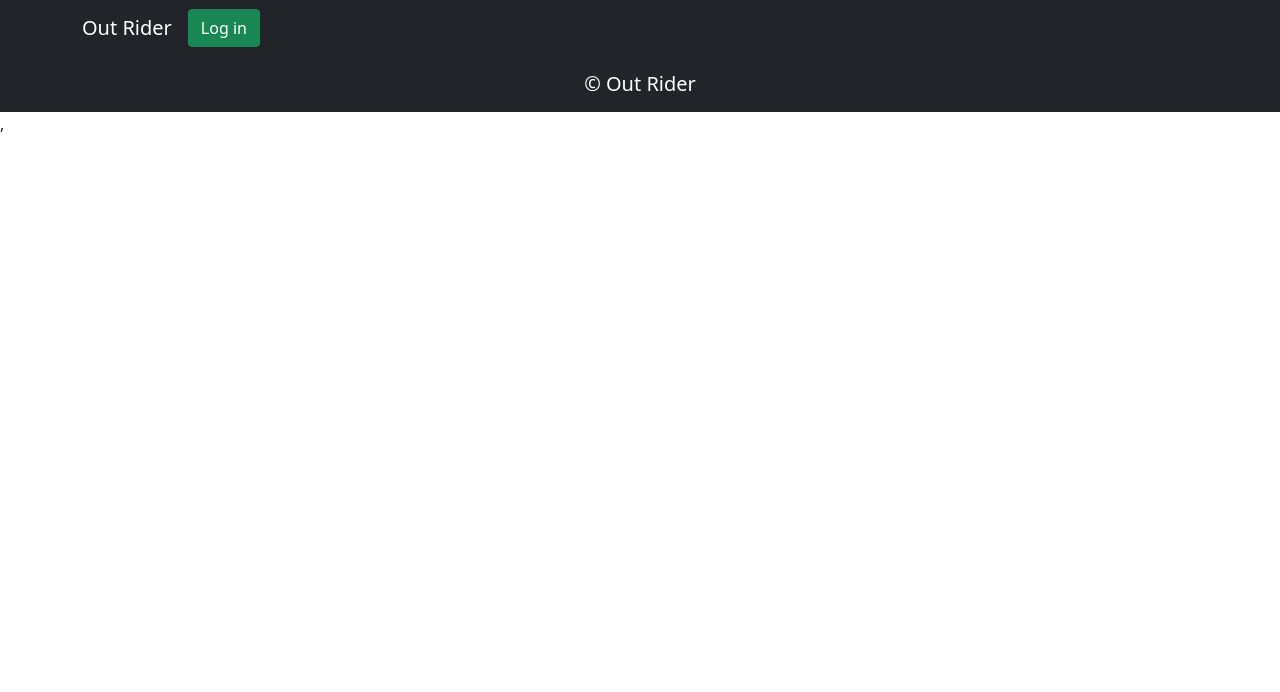
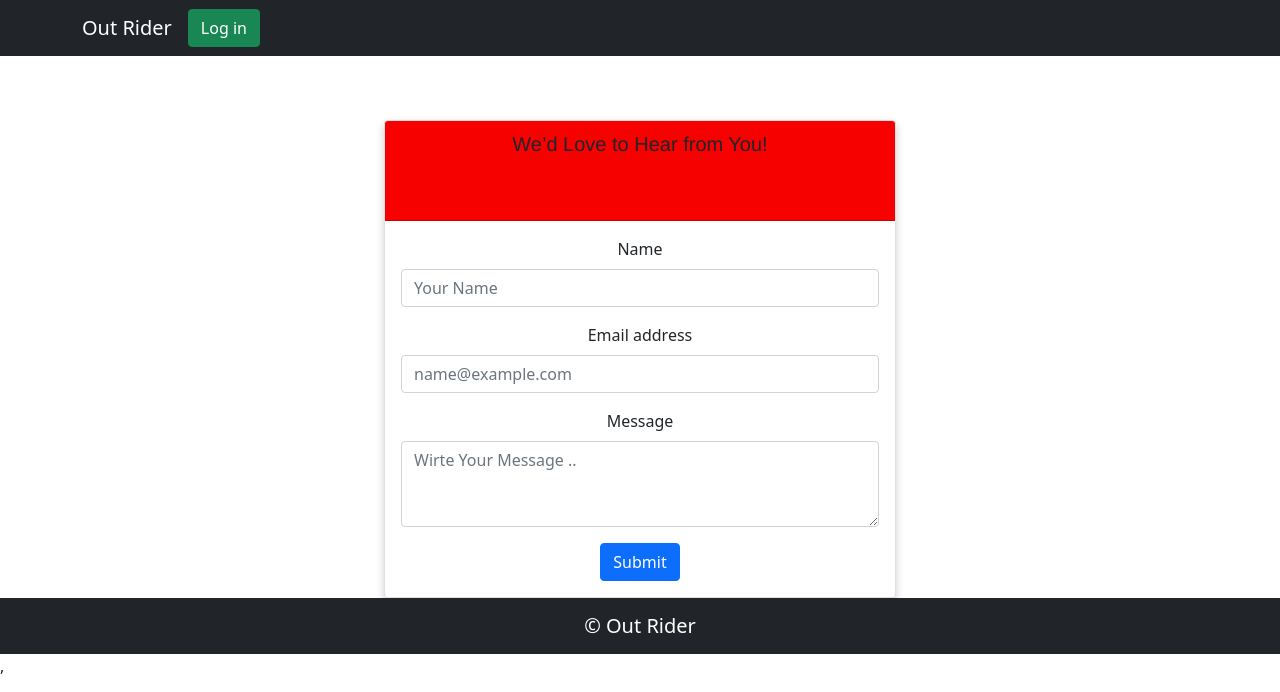
Before and after one commit to LTUC-STRIKERS/out-rider-frontend, a React (Create React App) app: page /contactus in a window 1280 px wide. Shown: the top 692 px of the page. Built offline with nearby package versions, Linux system fonts and the light colour scheme; no server answers.

Commit message:
contact us page

```diff
--- a/package.json
+++ b/package.json
@@ -11,6 +11,7 @@
     "axios": "^0.21.1",
     "bootstrap": "^5.1.0",
     "mapbox-gl": "^0.41.0",
+    "nodemailer": "^6.6.3",
     "react": "^17.0.2",
     "react-bootstrap": "^2.0.0-beta.6",
     "react-dom": "^17.0.2",
--- a/src/header-components/Header.js
+++ b/src/header-components/Header.js
@@ -1,6 +1,6 @@
 import React from 'react';
 import 'bootstrap/dist/css/bootstrap.min.css';
-import { Navbar, Nav,Form,Button,FormControl } from 'react-bootstrap';
+import { Navbar, Nav, Form, Button, FormControl } from 'react-bootstrap';
 import { Link } from "react-router-dom";
 import './Header.css';
 import LoginButton from '../auth-components/LoginButton';
@@ -31,6 +31,7 @@ class Header extends React.Component {
                 <Link className="ml-auto" to="/MyFavorite">MY Favorites</Link>
 
                 <Link className="ml-auto" to="/aboutus">ABout Us</Link>
+                <Link className="ml-auto" to="/contactus">Contact Us</Link>
               </Nav>
               <LogoutButton />
 
@@ -43,7 +44,7 @@ class Header extends React.Component {
                   aria-label="Search"
                 />
 
-              <Button  style={{ marginLeft: "10px" }} variant="outline-success" variant="secondary" type="submit">
+                <Button style={{ marginLeft: "10px" }} variant="outline-success" variant="secondary" type="submit">
                   {/* <Redirect  to="/" /> */}
                   Explore!
 
--- a/src/main-components/App.js
+++ b/src/main-components/App.js
@@ -8,6 +8,7 @@ import MyFavorites from "./MyFavorites";
 import { withAuth0 } from "@auth0/auth0-react";
 import Favorites from "./fav-components/Favorites";
 import AboutUs from "./AboutUs";
+import ContactUs from "./ContactUs";
 const axios = require("axios");
 
 class App extends React.Component {
@@ -77,7 +78,7 @@ class App extends React.Component {
           status: locationData.status,
           statusText: locationData.statusText,
         });
-        console.log('sssssssssssssssssssss',this.state.cityLocation);
+        console.log('sssssssssssssssssssss', this.state.cityLocation);
       })
       .catch((error) => {
         if (error.response) {
@@ -95,7 +96,7 @@ class App extends React.Component {
       await this.setState({
         restaurants: restaurants.data,
       });
-      console.log(' insid rasturant:',this.state.restaurants);
+      console.log(' insid rasturant:', this.state.restaurants);
     } catch (error) {
       console.log("ERROR");
     }
@@ -127,7 +128,9 @@ class App extends React.Component {
             <Route exact path="/aboutus">
               <AboutUs />
             </Route>
-
+            <Route exact path="/contactus">
+              <ContactUs />
+            </Route>
           </Switch>
           <Footer />
         </Router>
--- /dev/null
+++ b/src/main-components/ContactUs.css
@@ -0,0 +1,25 @@
+#header{
+    font-size:20px;
+    font-family: 'Franklin Gothic Medium', 'Arial Narrow', Arial, sans-serif;
+    height:100px;
+    background-color: #F60000;
+
+}
+.text-center {
+    box-shadow: 0 4px 8px 0 rgba(0,0,0,0.2);
+    transition: 0.3s;
+    width: 40%;
+    margin-left: 30%;
+    margin-top:5%
+  }
+
+  .text-center:hover {
+    box-shadow: 0 8px 16px 0 rgba(0,0,0,0.2);
+  }
+
+.alert{
+  left: 50%;
+    position: fixed;
+    transform: translate(-50%, -200px);
+    z-index: 9999;
+}
--- /dev/null
+++ b/src/main-components/ContactUs.js
@@ -0,0 +1,71 @@
+
+import React, { useState } from "react";
+import { Form, Button, Toast, Card } from 'react-bootstrap';
+import 'bootstrap/dist/css/bootstrap.min.css';
+import "./ContactUs.css"
+
+const ContactUs = () => {
+    const [status, setStatus] = useState("Submit");
+    const [show, setShow] = useState(false);
+    let result;
+
+    const handleSubmit = async (e) => {
+        e.preventDefault();
+        setStatus("Sending...");
+        const { name, email, message } = e.target.elements;
+        let details = {
+            name: name.value,
+            email: email.value,
+            message: message.value,
+        };
+        let response = await fetch(`${process.env.REACT_APP_SERVER}/contact`, {
+            method: "POST",
+            headers: {
+                "Content-Type": "application/json;charset=utf-8",
+            },
+            body: JSON.stringify(details),
+        });
+        setStatus("Submit");
+        result = await response.json();
+        setShow(true)
+    }
+
+    return (
+        <>
+
+            <Card className="text-center">
+                <Card.Header id="header">We’d Love to Hear from You!</Card.Header>
+                <Card.Body>
+                    <Form onSubmit={handleSubmit}>
+                        <Form.Group className="mb-3" required >
+                            <Form.Label for="name">Name</Form.Label>
+                            <Form.Control type="text" id="name" required placeholder="Your Name" />
+                        </Form.Group>
+                        <Form.Group className="mb-3" required >
+                            <Form.Label for="email" >Email address</Form.Label>
+                            <Form.Control type="email" id="email" required placeholder="name@example.com" />
+                        </Form.Group>
+                        <Form.Group className="mb-3" required >
+                            <Form.Label for="message">Message</Form.Label>
+                            <Form.Control required id="message" as="textarea" rows={3} placeholder="Wirte Your Message .." />
+                        </Form.Group>
+                        <Button variant="primary" type="submit">
+                            {status}
+                        </Button>
+                    </Form>
+                </Card.Body>
+
+            </Card>
+
+
+            <Toast className="alert" show={show} onClose={() => setShow(false)} delay={3000} autohide>
+                <Toast.Header>Thank you for getting in touch!</Toast.Header>
+                <Toast.Body>We appreciate you contacting us/ OUT RIDER. One of our colleagues will get back in touch with you soon!Have a great day!</Toast.Body>
+
+            </Toast>
+
+        </>
+    );
+};
+
+export default ContactUs;
```
Also changed, not shown: 1 other file (tests, documents, lock files or other folders). Lines whose indentation alone changed are shown as unchanged.
